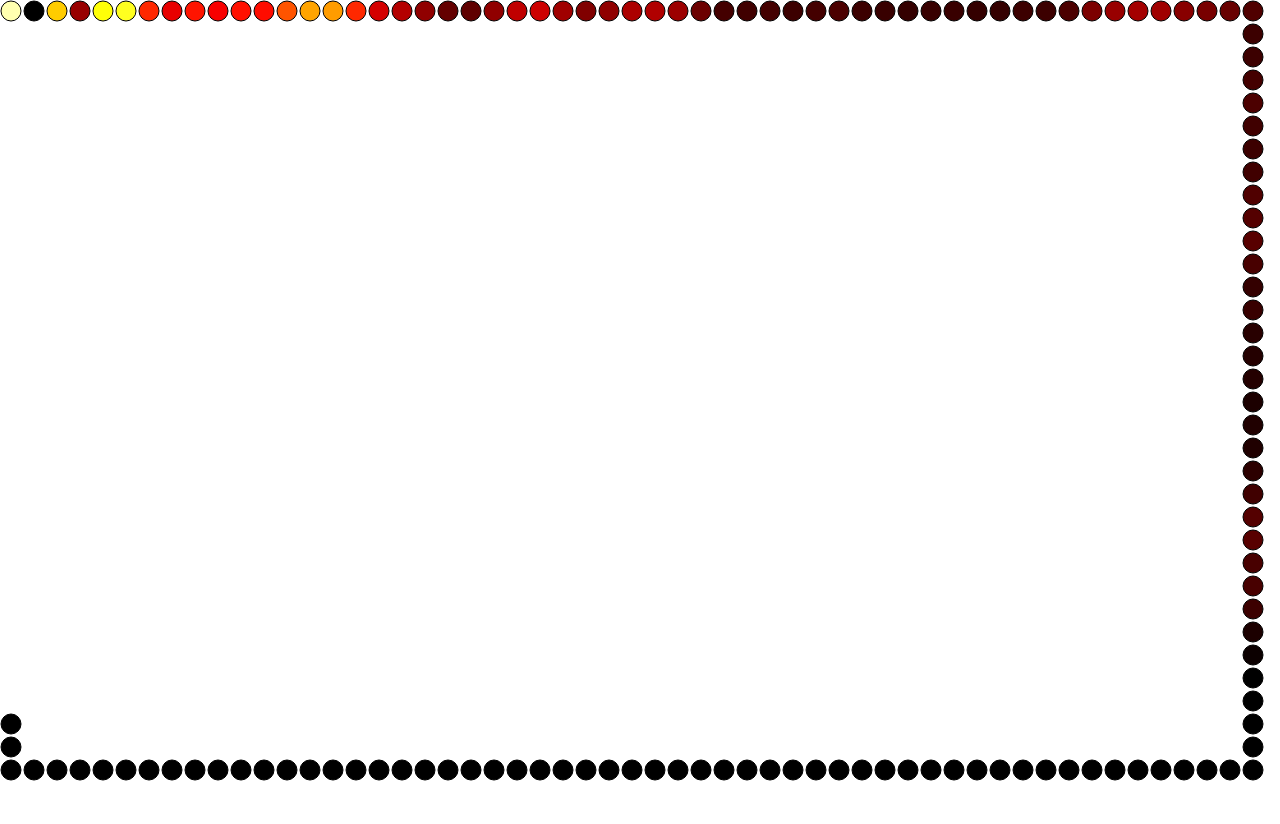
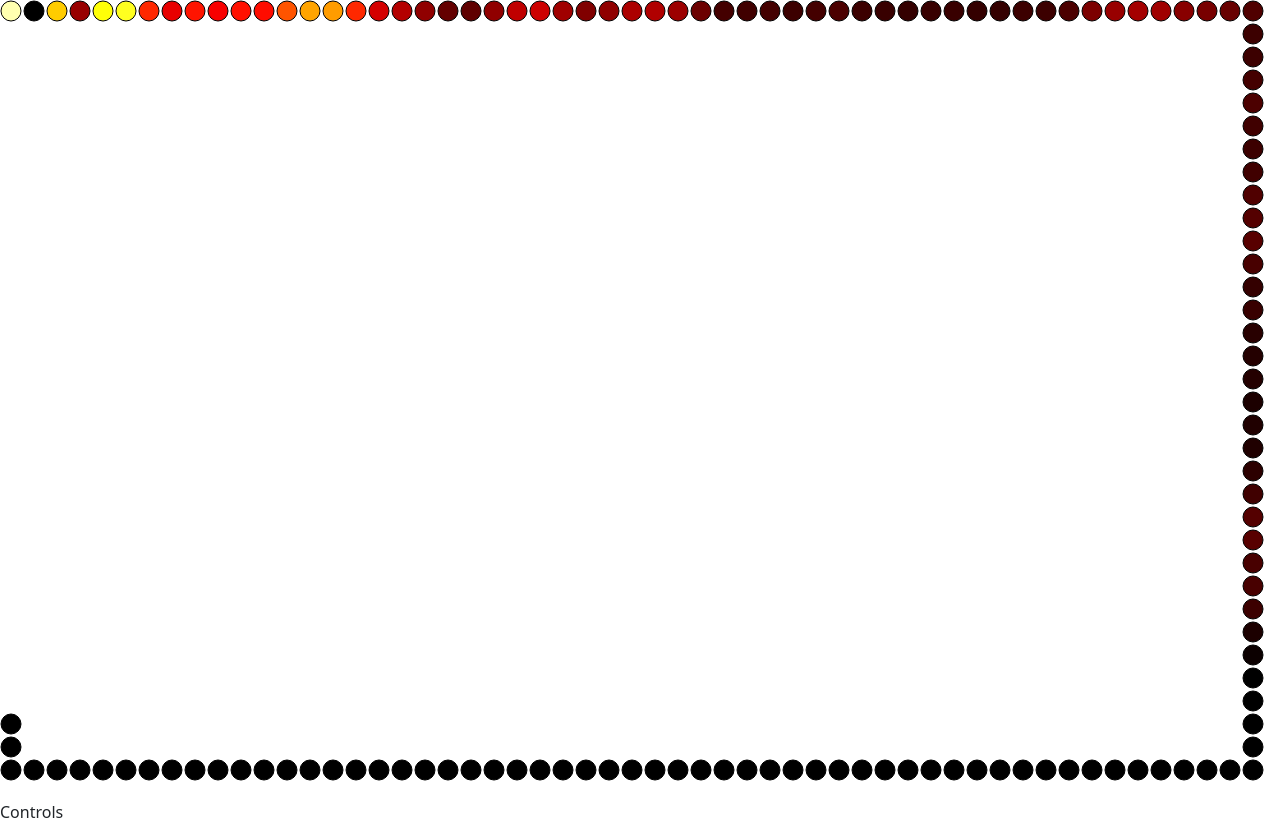
Before and after one commit to KrakerXyz/ledjs, a Vue app: page / in a window 1280 px wide. Before the commit the page ends 800 px from the top, so only its background shows below. Built offline with nearby package versions, Linux system fonts and the light colour scheme.

Commit message:
Moved components

```diff
--- a/src/App.vue
+++ b/src/components/App.vue
@@ -1,18 +1,21 @@
 
 <template>
-   <div>
-      <led-canvas></led-canvas>
+   <div id="app-wrapper">
+      <led-canvas id="convas"></led-canvas>
+      <controls id="controls"></controls>
    </div>
 </template>
 
 <script lang="ts">
 
 import { defineComponent } from 'vue';
+import Controls from './Controls.vue';
 import LedCanvas from './LedCanvas.vue';
 
 export default defineComponent({
    components: {
-      LedCanvas
+      LedCanvas,
+      Controls
    },
    setup() {
       return {};
--- /dev/null
+++ b/src/components/Controls.vue
@@ -0,0 +1,18 @@
+
+<template>
+   <div>Controls</div>
+</template>
+
+<script lang="ts">
+
+import { defineComponent } from 'vue';
+
+export default defineComponent({
+   props: {
+   },
+   setup() {
+      return {};
+   }
+});
+
+</script>
--- a/src/LedCanvas.vue
+++ b/src/components/LedCanvas.vue
@@ -6,8 +6,8 @@
 <script lang="ts">
 
 import { defineComponent, watch, ref } from 'vue';
-import * as Animation from './animations';
-import { Frame, rgbToHex } from './color-utilities';
+import * as Animation from '../animations';
+import { Frame, rgbToHex } from '../color-utilities';
 
 
 export default defineComponent({
--- a/src/main.router.ts
+++ b/src/main.router.ts
@@ -1,6 +1,6 @@
 
 import { createRouter, createWebHistory, NavigationGuardWithThis, RouteLocationNormalized, RouteRecordRaw } from 'vue-router';
-import App from './App.vue';
+import App from './components/App.vue';
 
 const routes: RouteRecordRaw[] = [
    {
--- a/src/main.ts
+++ b/src/main.ts
@@ -1,6 +1,6 @@
 import { createApp } from 'vue';
 import { router } from './main.router';
-import App from '@/App.vue';
+import App from '@/components/App.vue';
 
 const vueApp = createApp(App);
 vueApp.use(router); //Needs come be inside the authorized section or the guards will cause a redirect
```
